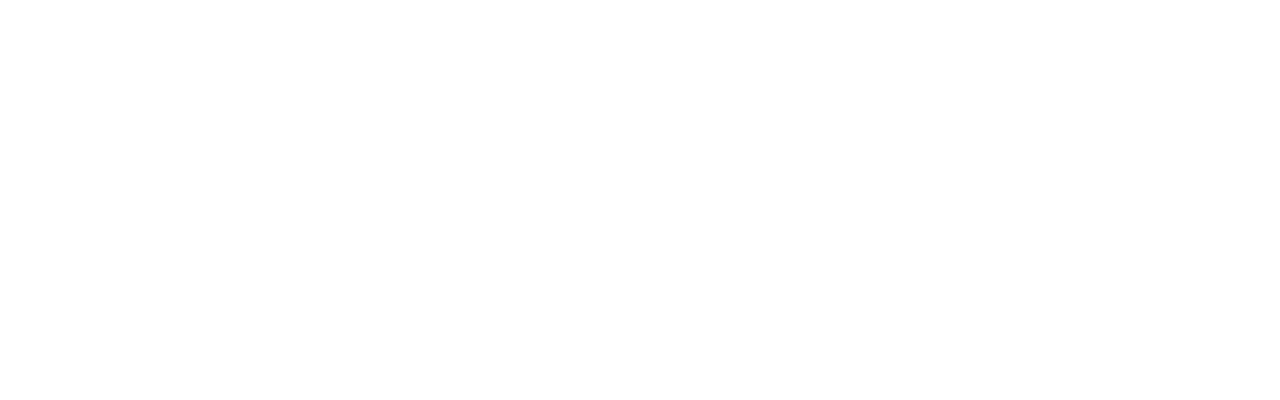
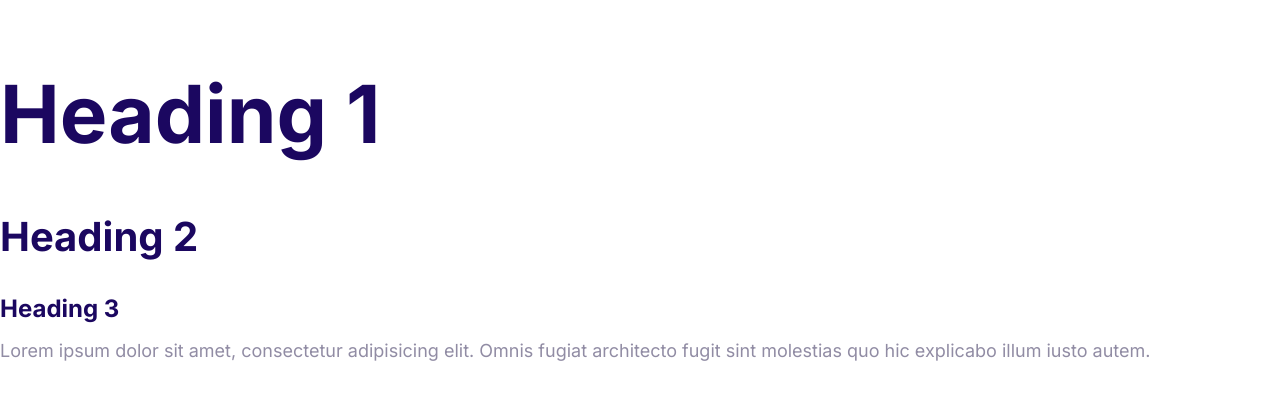
Before and after one commit to Seanpdoyle05/moshify, a plain HTML site: page index.html in a window 1280 px wide. Drawn offline with Linux system fonts and the light colour scheme.

Commit message:
Define the styles for the fonts.

```diff
--- a/css/styles.css
+++ b/css/styles.css
@@ -5,3 +5,54 @@
     --color-headings: #1b0760;
     --color-body: #918ca4;
 }
+
+html {
+    font-size: 62.5%;
+}
+
+body {
+    font-family: inter, arial, helvetica, sans-serif;
+    font-size: 2.4rem;
+    line-height: 1.5;
+    color: var(--color-body);
+}
+
+h1, h2, h3 {
+    color: var(--color-headings);
+    margin-bottom: 1rem;
+}
+
+h1 {
+    font-size: 7rem;
+}
+
+h2 {
+    font-size: 4rem;
+}
+
+h3 {
+    font-size: 3rem;
+    margin-bottom: 1rem;
+}
+
+p {
+    margin-top: 0;
+}
+
+@media screen and  (min-width: 1024px) {
+    body {
+        font-size: 1.8rem;
+    }
+}
+
+h1 {
+    font-size: 8rem;
+}
+
+h2 {
+    font-size: 4rem;
+}
+
+h3 {
+    font-size: 2.4rem;
+}
--- a/index.html
+++ b/index.html
@@ -4,8 +4,28 @@
     <meta charset="UTF-8" />
     <meta name="viewport" content="width=device-width, initial-scale=1.0" />
     <title>Document</title>
+    <link rel="preconnect" href="https://fonts.googleapis.com" />
+    <link rel="preconnect" href="https://fonts.gstatic.com" crossorigin />
+    <link
+      href="https://fonts.googleapis.com/css2?family=Inter&display=swap"
+      rel="stylesheet"
+    />
+    <link rel="preconnect" href="https://fonts.googleapis.com" />
+    <link rel="preconnect" href="https://fonts.gstatic.com" crossorigin />
+    <link
+      href="https://fonts.googleapis.com/css2?family=Inter:wght@700&display=swap"
+      rel="stylesheet"
+    />
     <link rel="stylesheet" href="css/normalize.css" />
     <link rel="stylesheet" href="css/styles.css" />
   </head>
-  <body></body>
+  <body>
+    <h1>Heading 1</h1>
+    <h2>Heading 2</h2>
+    <h3>Heading 3</h3>
+    <p>
+      Lorem ipsum dolor sit amet, consectetur adipisicing elit. Omnis fugiat
+      architecto fugit sint molestias quo hic explicabo illum iusto autem.
+    </p>
+  </body>
 </html>
```
